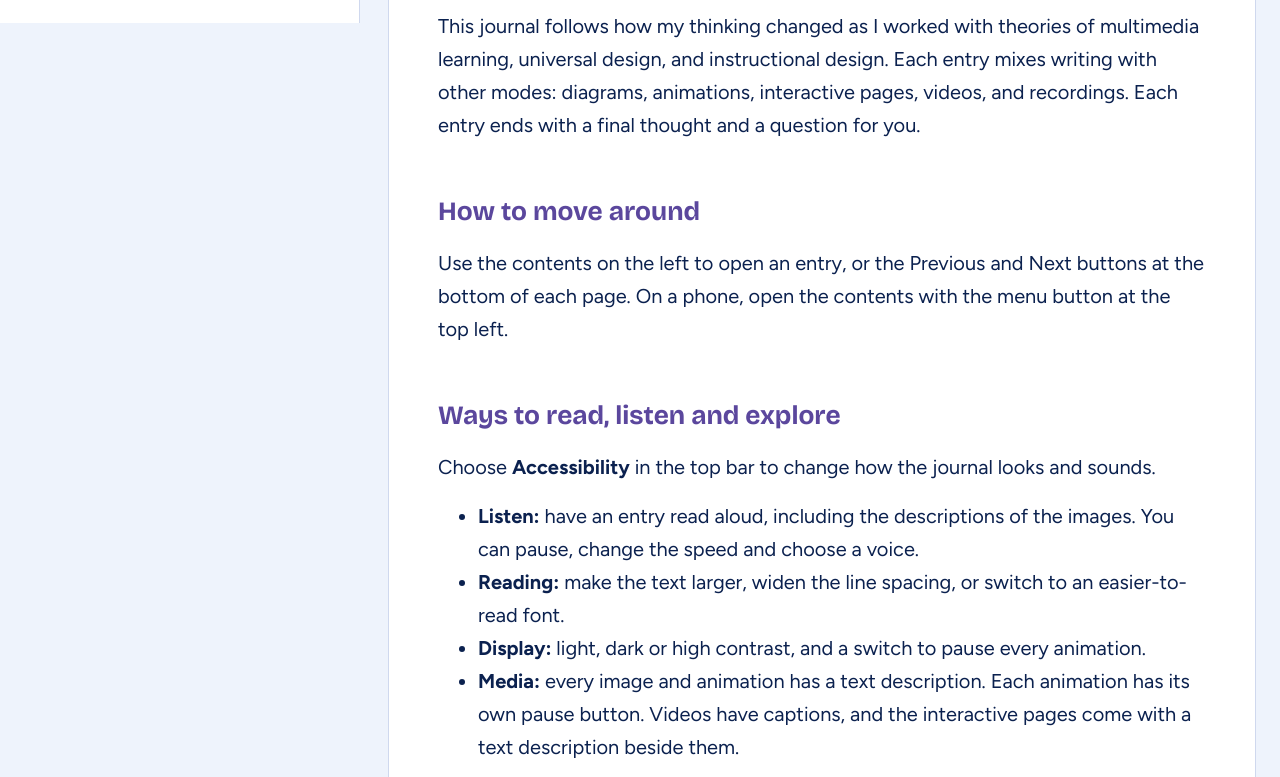
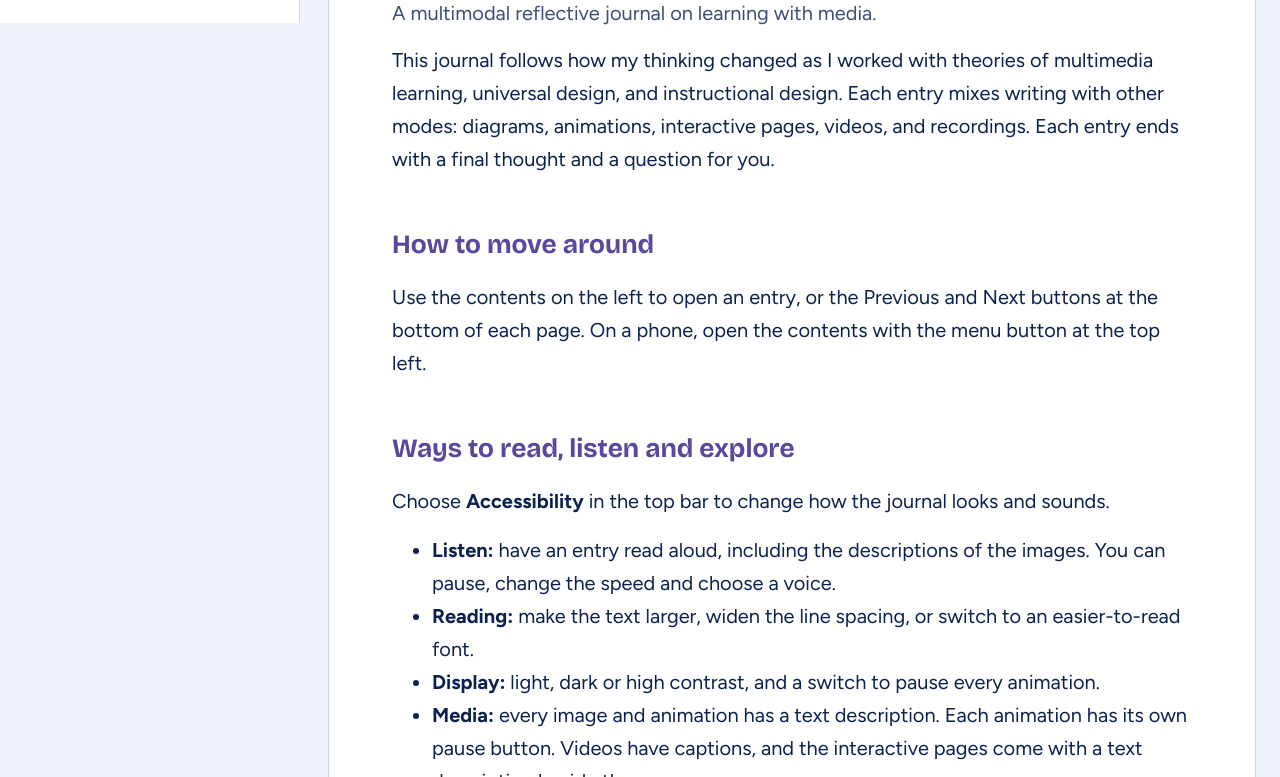
Before and after one commit to zandaleyID/journal, a plain HTML site: page index.html in a window 1280 px wide. Shown: the part 783-1560 px from the top of the page. Drawn offline with nearby package versions, Linux system fonts and the light colour scheme.

Commit message:
Add files via upload

```diff
--- a/css/style.css
+++ b/css/style.css
@@ -67,7 +67,7 @@ select { font: inherit; padding: 8px; border-radius: 8px; border: 2px solid var(
 @media (prefers-color-scheme: dark) { :root:not([data-theme="light"]):not([data-theme="hc"]) .btn:not(.ghost) { color: #0b0b1f; } }
 
 /* layout */
-.layout { display: grid; grid-template-columns: 360px minmax(0, 1fr); align-items: start; }
+.layout { display: grid; grid-template-columns: 300px minmax(0, 1fr); align-items: start; }
 .sidebar { position: sticky; top: 59px; height: calc(100vh - 59px); overflow-y: auto; padding: 20px 12px 28px max(16px, env(safe-area-inset-left)); border-right: 1px solid var(--line); background: var(--surface); }
 .side-label { margin: 0 0 8px 8px; font-size: .78rem; letter-spacing: .08em; text-transform: uppercase; color: var(--muted); font-weight: 700; }
 .entry-list { list-style: none; margin: 0; padding: 0; display: flex; flex-direction: column; gap: 4px; }
@@ -157,7 +157,7 @@ details p { margin: .5em 0 .2em; }
 .note p:first-child { margin-top: 0; } .note p:last-child { margin-bottom: 0; }
 
 /* centred reading column, larger text; media stays full width */
-.content > *:not(figure) { max-width: 48rem !important; margin-left: auto !important; margin-right: auto !important; }
+.content > *:not(.banner.cover) { max-width: 50rem !important; margin-left: auto !important; margin-right: auto !important; }
 .content p, .content li { max-width: none; font-size: 1.25rem; }
 .content h1 { font-size: clamp(2rem, 4vw, 2.9rem); }
 .content h2 { font-size: 1.65rem; }
```
